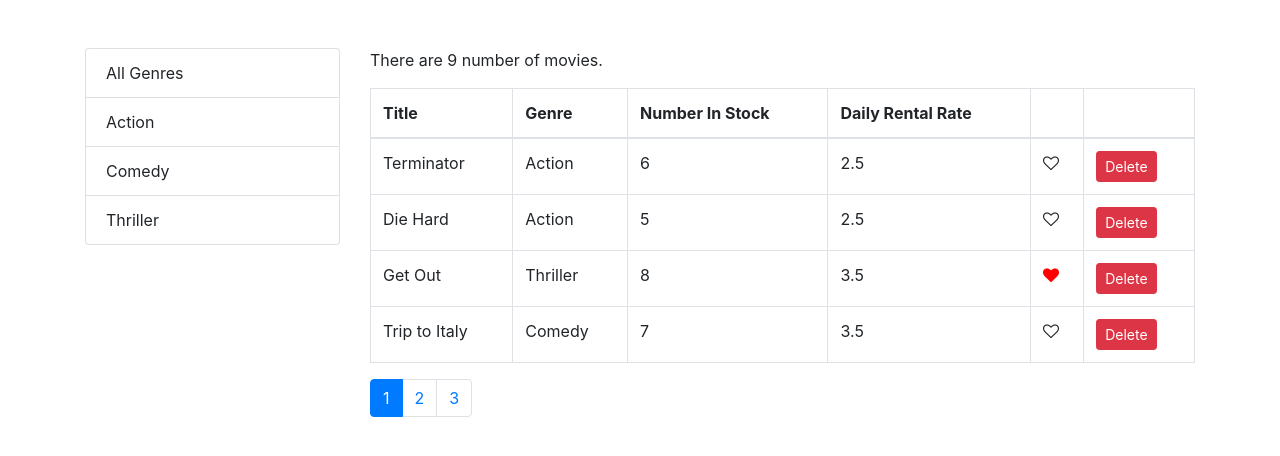
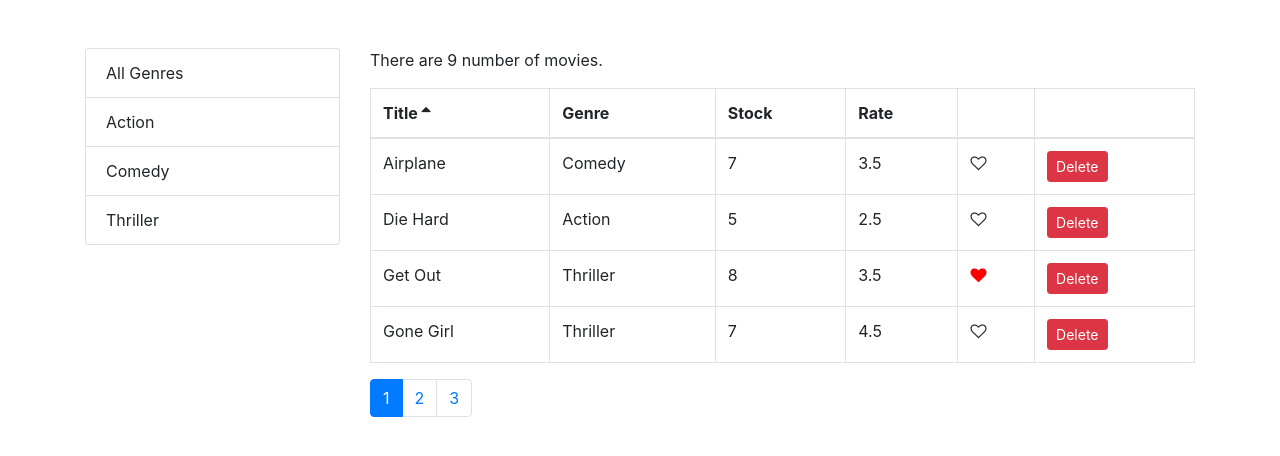
Before and after one commit to Inderjit-fullstack-dev/react-tuts, a React (Create React App) app in the folder vidly/: page /movies in a window 1280 px wide. Shown: the top 456 px of the page. Built offline with nearby package versions, Linux system fonts and the light colour scheme.

Commit message:
table sorting is done

```diff
--- a/vidly/src/components/MoviesTable.jsx
+++ b/vidly/src/components/MoviesTable.jsx
@@ -1,42 +1,46 @@
-import React from "react";
+import React, { Component } from "react";
 import Like from "./Like";
-const MoviesTable = (props) => {
-  const { movies, onDelete, onLike } = props;
-  return (
-    <table className="table table-bordered">
-      <thead>
-        <tr>
-          <th>Title</th>
-          <th>Genre</th>
-          <th>Number In Stock</th>
-          <th>Daily Rental Rate</th>
-          <th></th>
-          <th></th>
-        </tr>
-      </thead>
-      <tbody>
-        {props.movies.map((movie) => (
-          <tr key={movie._id}>
-            <td>{movie.title}</td>
-            <td>{movie.genre.name}</td>
-            <td>{movie.numberInStock}</td>
-            <td>{movie.dailyRentalRate}</td>
-            <td>
-              <Like movie={movie} onToggleLike={() => onLike(movie)} />
-            </td>
-            <td>
+import TableHeader from "./common/TableHeaderComponent/TableHeader";
+import TableBody from "./common/TableBodyComponent/TableBody";
+class MoviesTable extends Component {
+  columns = [
+    { path: "title", label: "Title" },
+    { path: "genre.name", label: "Genre" },
+    { path: "numberInStock", label: "Stock" },
+    { path: "dailyRentalRate", label: "Rate" },
+    {
+      key: "like",
+      content: (movie) => (
+        <Like movie={movie} onToggleLike={() => this.props.onLike(movie)} />
+      ),
+    },
+    {
+      key: "delete",
+      content: (movie) => (
         <button
           className="btn btn-danger btn-sm"
-                onClick={() => onDelete(movie)}
+          onClick={() => this.props.onDelete(movie)}
         >
           Delete
         </button>
-            </td>
-          </tr>
-        ))}
-      </tbody>
+      ),
+    },
+  ];
+
+  render() {
+    const { movies, onSort, sortColumn } = this.props;
+    return (
+      <table className="table table-bordered">
+        <TableHeader
+          columns={this.columns}
+          sortColumn={sortColumn}
+          onSort={onSort}
+        />
+
+        <TableBody data={movies} columns={this.columns} />
       </table>
     );
-};
+  }
+}
 
 export default MoviesTable;
--- a/vidly/src/components/common/ListGroupComponent/ListGroup.jsx
+++ b/vidly/src/components/common/ListGroupComponent/ListGroup.jsx
@@ -5,7 +5,6 @@ const ListGroup = (props) => {
     items,
     textProperty,
     valueProperty,
-    heading,
     onItemSelect,
     selectedItem,
   } = props;
--- a/vidly/src/components/common/PaginationComponent/Pagination.jsx
+++ b/vidly/src/components/common/PaginationComponent/Pagination.jsx
@@ -20,6 +20,7 @@ const Pagination = (props) => {
               }
             >
               <a
+                href="/#"
                 className="page-link"
                 onClick={() => {
                   onPageChange(page);
--- /dev/null
+++ b/vidly/src/components/common/TableBodyComponent/TableBody.jsx
@@ -0,0 +1,29 @@
+import React, { Component } from "react";
+import _ from "lodash";
+
+class TableBody extends Component {
+  renderCell = (item, column) => {
+    if (column.content) return column.content(item);
+    return _.get(item, column.path);
+  };
+
+  render() {
+    const { data, columns } = this.props;
+
+    return (
+      <tbody>
+        {data.map((item) => (
+          <tr key={item._id}>
+            {columns.map((column) => (
+              <td key={item._id + (column.path || column.key)}>
+                {this.renderCell(item, column)}
+              </td>
+            ))}
+          </tr>
+        ))}
+      </tbody>
+    );
+  }
+}
+
+export default TableBody;
--- /dev/null
+++ b/vidly/src/components/common/TableHeaderComponent/TableHeader.jsx
@@ -0,0 +1,40 @@
+import React, { Component } from "react";
+class TableHeader extends Component {
+  raiseSort = (path) => {
+    const sortColumn = { ...this.props.sortColumn };
+    if (sortColumn.path === path) {
+      sortColumn.order = sortColumn.order === "asc" ? "desc" : "asc";
+    } else {
+      sortColumn.path = path;
+      sortColumn.order = "asc";
+    }
+    this.props.onSort(sortColumn);
+  };
+
+  renderSortIcon = (column) => {
+    const { sortColumn } = this.props;
+    if (column.path !== sortColumn.path) return null;
+    if (sortColumn.order === "asc") return <i className="fa fa-sort-asc"></i>;
+    return <i className="fa fa-sort-desc"></i>;
+  };
+
+  render() {
+    return (
+      <thead>
+        <tr>
+          {this.props.columns.map((column) => (
+            <th
+              className="clickable"
+              key={column.path || column.key}
+              onClick={() => this.raiseSort(column.path)}
+            >
+              {column.label} {this.renderSortIcon(column)}
+            </th>
+          ))}
+        </tr>
+      </thead>
+    );
+  }
+}
+
+export default TableHeader;
--- a/vidly/src/components/movies.jsx
+++ b/vidly/src/components/movies.jsx
@@ -5,6 +5,8 @@ import { Paginate } from "../utils/Paginate";
 import { genres } from "../services/fakeGenreService";
 import ListGroup from "./common/ListGroupComponent/ListGroup";
 import MoviesTable from "./MoviesTable";
+import _ from "lodash";
+
 class Movies extends Component {
   state = {
     movies: [],
@@ -12,6 +14,7 @@ class Movies extends Component {
     pageSize: 4,
     currentPage: 1,
     selectedGenre: null,
+    sortColumn: { path: "title", order: "asc" },
   };
 
   componentDidMount() {
@@ -39,6 +42,12 @@ class Movies extends Component {
     this.setState({ selectedGenre: genre, currentPage: 1 });
   };
 
+  handleSort = (sortColumn) => {
+    this.setState({ sortColumn });
+  };
+
+  getPagedData = () => {};
+
   render() {
     const { length: totalMovies } = this.state.movies;
     const {
@@ -46,6 +55,7 @@ class Movies extends Component {
       currentPage,
       movies: allMovies,
       selectedGenre,
+      sortColumn,
     } = this.state;
 
     if (totalMovies === 0) return <p>No movies are here</p>;
@@ -53,7 +63,10 @@ class Movies extends Component {
       selectedGenre && selectedGenre._id
         ? allMovies.filter((m) => m.genre._id === selectedGenre._id)
         : allMovies;
-    const movies = Paginate(filtered, currentPage, pageSize);
+
+    const sorted = _.orderBy(filtered, [sortColumn.path], [sortColumn.order]);
+
+    const movies = Paginate(sorted, currentPage, pageSize);
     return (
       <React.Fragment>
         <div className="row mt-5">
@@ -71,6 +84,8 @@ class Movies extends Component {
               movies={movies}
               onLike={this.handleLike}
               onDelete={this.handleDelete}
+              onSort={this.handleSort}
+              sortColumn={sortColumn}
             />
             <Pagination
               itemsCount={filtered.length}
--- a/vidly/src/index.css
+++ b/vidly/src/index.css
@@ -1,13 +1,17 @@
 body {
   margin: 0;
-  font-family: -apple-system, BlinkMacSystemFont, 'Segoe UI', 'Roboto', 'Oxygen',
-    'Ubuntu', 'Cantarell', 'Fira Sans', 'Droid Sans', 'Helvetica Neue',
+  font-family: -apple-system, BlinkMacSystemFont, "Segoe UI", "Roboto", "Oxygen",
+    "Ubuntu", "Cantarell", "Fira Sans", "Droid Sans", "Helvetica Neue",
     sans-serif;
   -webkit-font-smoothing: antialiased;
   -moz-osx-font-smoothing: grayscale;
 }
 
 code {
-  font-family: source-code-pro, Menlo, Monaco, Consolas, 'Courier New',
+  font-family: source-code-pro, Menlo, Monaco, Consolas, "Courier New",
     monospace;
 }
+
+.clickable {
+  cursor: pointer;
+}
```
Lines whose indentation alone changed are shown as unchanged.
